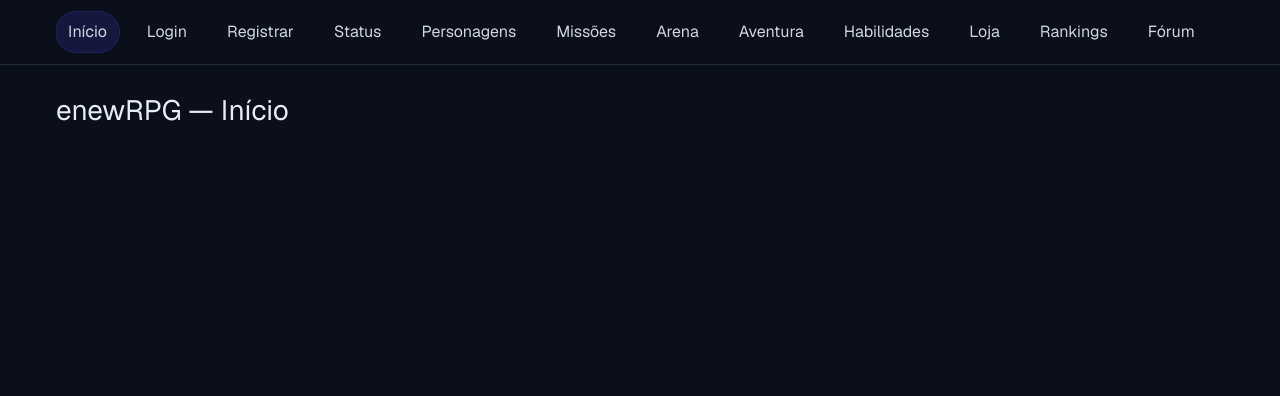
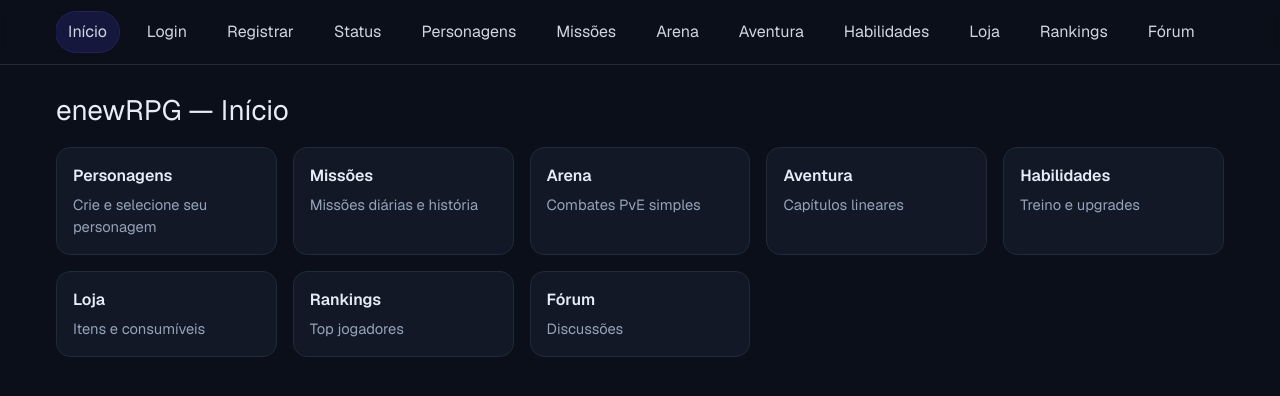
Before and after one commit to com6ao/enewrpg, a Next.js app: page / in a window 1280 px wide. Shown: the top 396 px of the page. Built offline with nearby package versions, Linux system fonts and the light colour scheme.

Commit message:
Update page.tsx

```diff
--- a/app/page.tsx
+++ b/app/page.tsx
@@ -1,6 +1,28 @@
-import type { Metadata } from "next";
-export const metadata: Metadata = { title: "enewRPG — Início" };
+import Link from "next/link";
+
+const cards = [
+  {href:"/characters", title:"Personagens", desc:"Crie e selecione seu personagem"},
+  {href:"/missions", title:"Missões", desc:"Missões diárias e história"},
+  {href:"/arena", title:"Arena", desc:"Combates PvE simples"},
+  {href:"/adventure", title:"Aventura", desc:"Capítulos lineares"},
+  {href:"/skills", title:"Habilidades", desc:"Treino e upgrades"},
+  {href:"/shop", title:"Loja", desc:"Itens e consumíveis"},
+  {href:"/rankings", title:"Rankings", desc:"Top jogadores"},
+  {href:"/forum", title:"Fórum", desc:"Discussões"},
+];
 
 export default function Page() {
-  return <h1>enewRPG — Início</h1>;
+  return (
+    <div>
+      <h1>enewRPG — Início</h1>
+      <div className="grid-cards">
+        {cards.map(c=>(
+          <Link key={c.href} href={c.href} className="card" style={{display:"block",textDecoration:"none"}}>
+            <div className="card-title">{c.title}</div>
+            <div className="card-desc">{c.desc}</div>
+          </Link>
+        ))}
+      </div>
+    </div>
+  );
 }
```
